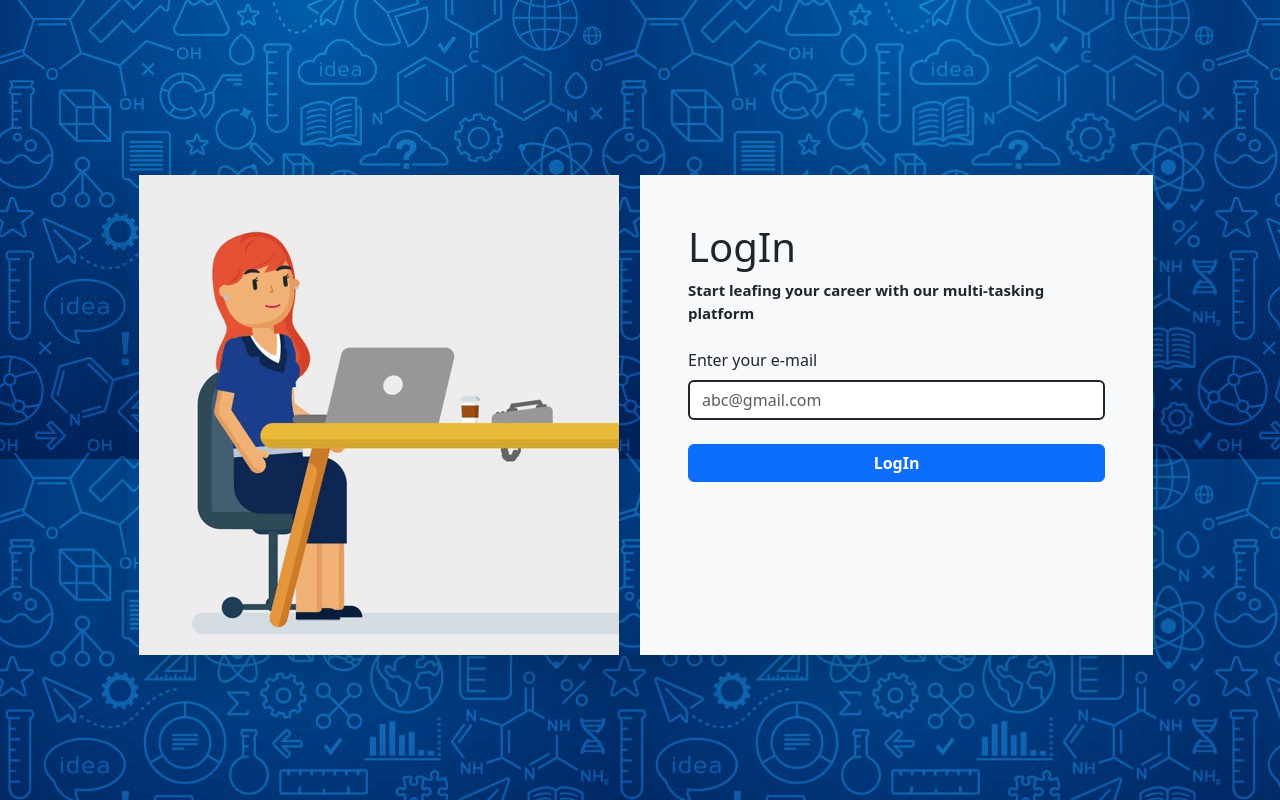
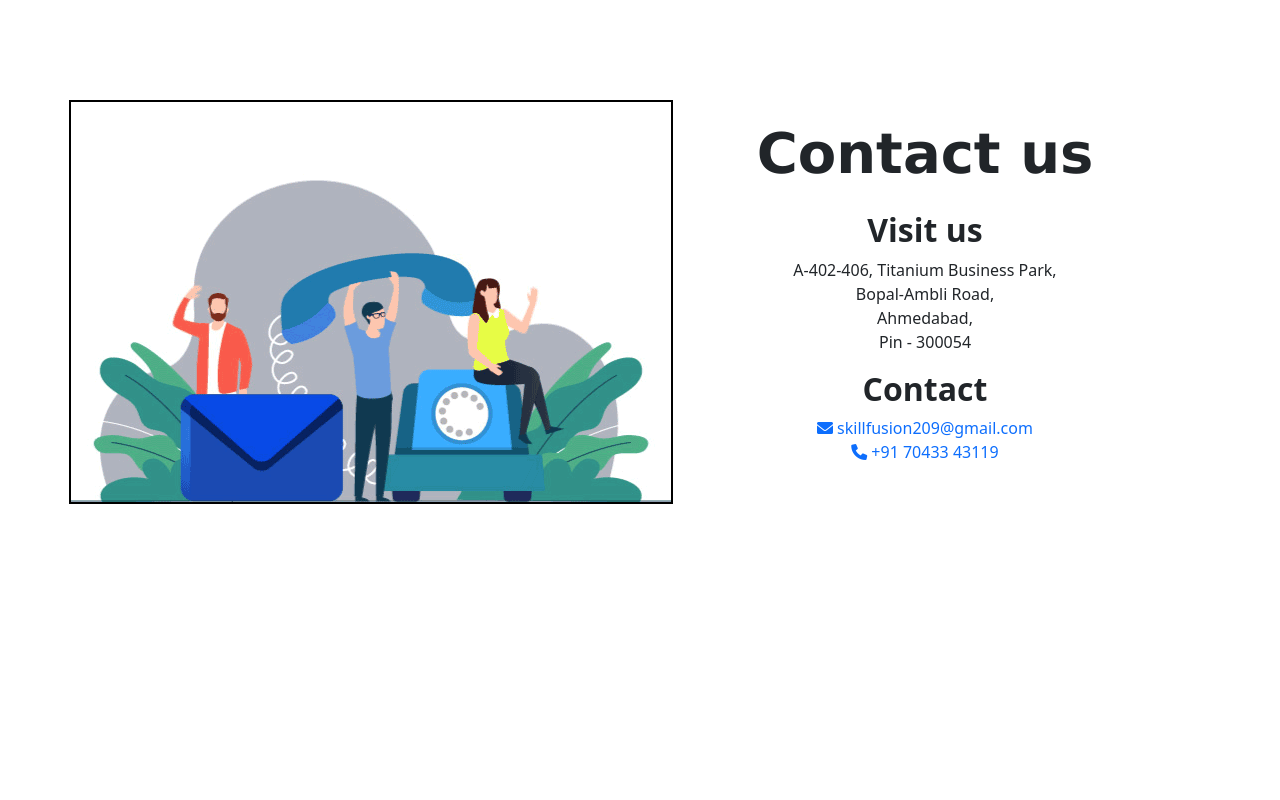
Before and after one commit to PremModhaOfficial/skill-fusion, a React (Vite) app in the folder skfrontend/skfront/: page / in a window 1280 px wide. Built offline with nearby package versions, Linux system fonts and the light colour scheme.

Commit message:
Small styling changes

```diff
--- a/skfrontend/skfront/src/App.tsx
+++ b/skfrontend/skfront/src/App.tsx
@@ -8,9 +8,9 @@ import ContactUs from './components/ContactUs'
 function App() {
   return (
     <div>
-      {/* <ContactUs /> */}
+      <ContactUs />
       {/* <Footer /> */}
-      <Login />
+      {/* <Login /> */}
       {/* <SignUp /> */}
     </div>
   )
```
